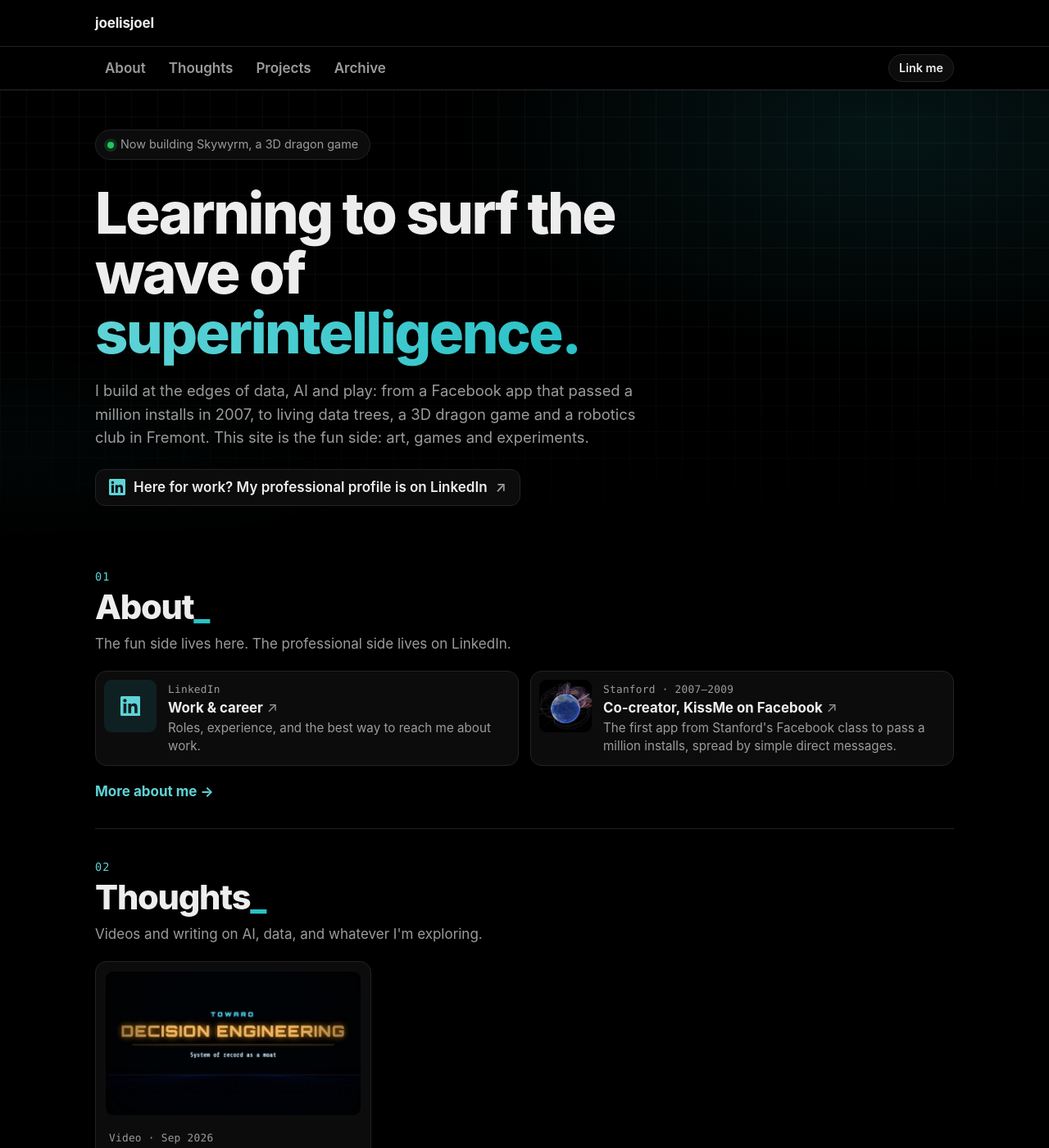
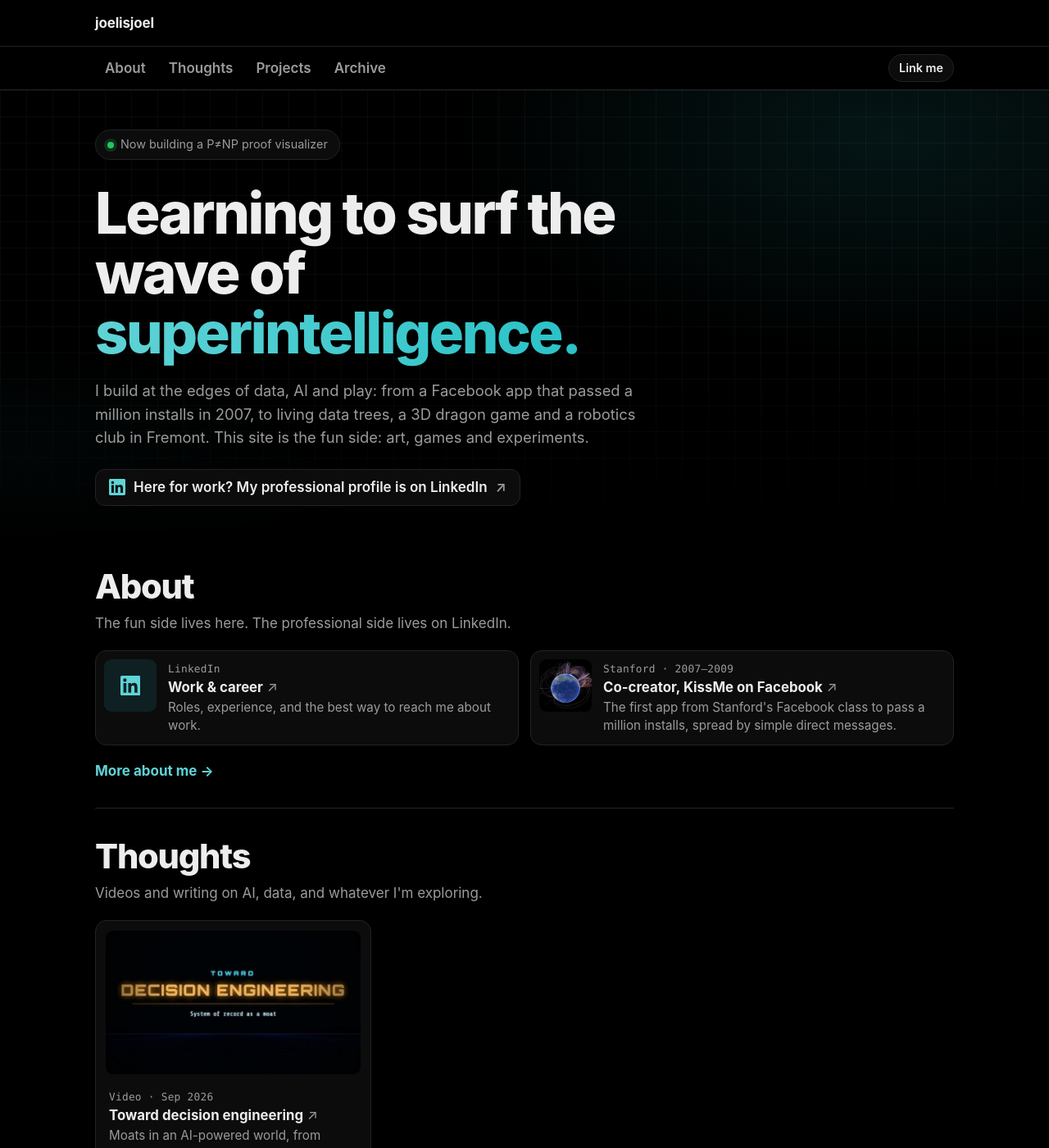
Before and after one commit to joelisjoel/joelisjoel.github.io, a Jekyll site: the page built from index.html, in a window 1280 px wide and 1400 px high. Shown: the whole window at 82% size. Built offline with Jekyll 4.4.1, drawn with Linux system fonts in a browser that asks for light colours.

Commit message:
Nits: no section numbers or underscores; new status line
- Drop the 01/02/03/04 numbers above section headings
- Drop the trailing underscore after section titles (homepage and
  section pages)
- Status: "Now building a P≠NP proof visualizer" (no link yet; the
  status pill renders without one when status_url is unset)

Co-Authored-By: Claude Opus 5.5 <noreply@anthropic.com>
Claude-Session: https://claude.ai/code/session_019C3MjovY97mk1cbe7h5pxm

```diff
--- a/_data/home.yml
+++ b/_data/home.yml
@@ -19,8 +19,8 @@
 #            left out of llms.txt). Search this file for "todo: true".
 
 hero:
-  status: "Now building Skywyrm, a 3D dragon game"
-  status_url: https://skywyrm.io/
+  status: "Now building a P≠NP proof visualizer"
+  # status_url: add a link here once the visualizer has a page
   headline_start: "Learning to surf the wave of"
   headline_em: "superintelligence."
   # Draft written from your X bio, YouTube and projects. Edit freely.
--- a/_includes/hero.html
+++ b/_includes/hero.html
@@ -2,7 +2,11 @@
 <section class="hero">
   <div class="wrap">
     {%- if h.status %}
+    {%- if h.status_url %}
     <a class="status" href="{{ h.status_url }}"><span class="dot" aria-hidden="true"></span>{{ h.status }}</a>
+    {%- else %}
+    <p class="status"><span class="dot" aria-hidden="true"></span>{{ h.status }}</p>
+    {%- endif %}
     {%- endif %}
     <h1>{{ h.headline_start }} <em>{{ h.headline_em }}</em></h1>
     <p class="intro">{{ h.intro }}</p>
--- a/_includes/home-section.html
+++ b/_includes/home-section.html
@@ -1,12 +1,11 @@
 {%- comment -%}
   A section on the homepage: heading, blurb, first 3 items, the rest folded.
-  Params: section, number.
+  Params: section.
 {%- endcomment -%}
 {%- assign s = include.section -%}
 {%- assign extra = s.items.size | minus: 3 -%}
 <section class="section" id="{{ s.id }}" aria-labelledby="{{ s.id }}-h">
   <div class="section-head">
-    <p class="kicker">{{ include.number }}</p>
     <h2 id="{{ s.id }}-h"><a href="{{ s.page }}">{{ s.title }}</a></h2>
     <p class="section-blurb">{{ s.blurb }}</p>
   </div>
--- a/assets/site.css
+++ b/assets/site.css
@@ -214,7 +214,9 @@ summary:focus-visible {
   text-decoration: none;
 }
 
-.status:hover { color: var(--ink); border-color: var(--accent); }
+p.status { margin: 0; }   /* status without a link */
+
+a.status:hover { color: var(--ink); border-color: var(--accent); }
 
 .dot {
   flex: none;
@@ -302,11 +304,6 @@ summary:focus-visible {
 }
 
 .section h2 a { text-decoration: none; }
-
-.section h2 a::after {
-  content: "_";
-  color: var(--accent-soft);
-}
 
 .section-blurb {
   max-width: 62ch;
@@ -513,8 +510,6 @@ summary:focus-visible {
   letter-spacing: -0.03em;
 }
 
-.page h1::after { content: "_"; color: var(--accent-soft); }
-
 .long { max-width: 66ch; margin-bottom: 24px; }
 
 .cards-wide { gap: 14px; }
--- a/index.html
+++ b/index.html
@@ -11,8 +11,7 @@ layout: default
 
 <div class="wrap">
   {%- for s in site.data.home.sections %}
-  {%- capture n %}{% if forloop.index < 10 %}0{% endif %}{{ forloop.index }}{% endcapture %}
-  {% include home-section.html section=s number=n %}
+  {% include home-section.html section=s %}
   {%- if s.id == "projects" %}
   <aside class="da-strip" aria-label="Data Arts Working Group, latest issue">
     {% raw %}<!-- data_arts:start (generated by data_arts/_tools/build.mjs: edit that, not this) -->
```
